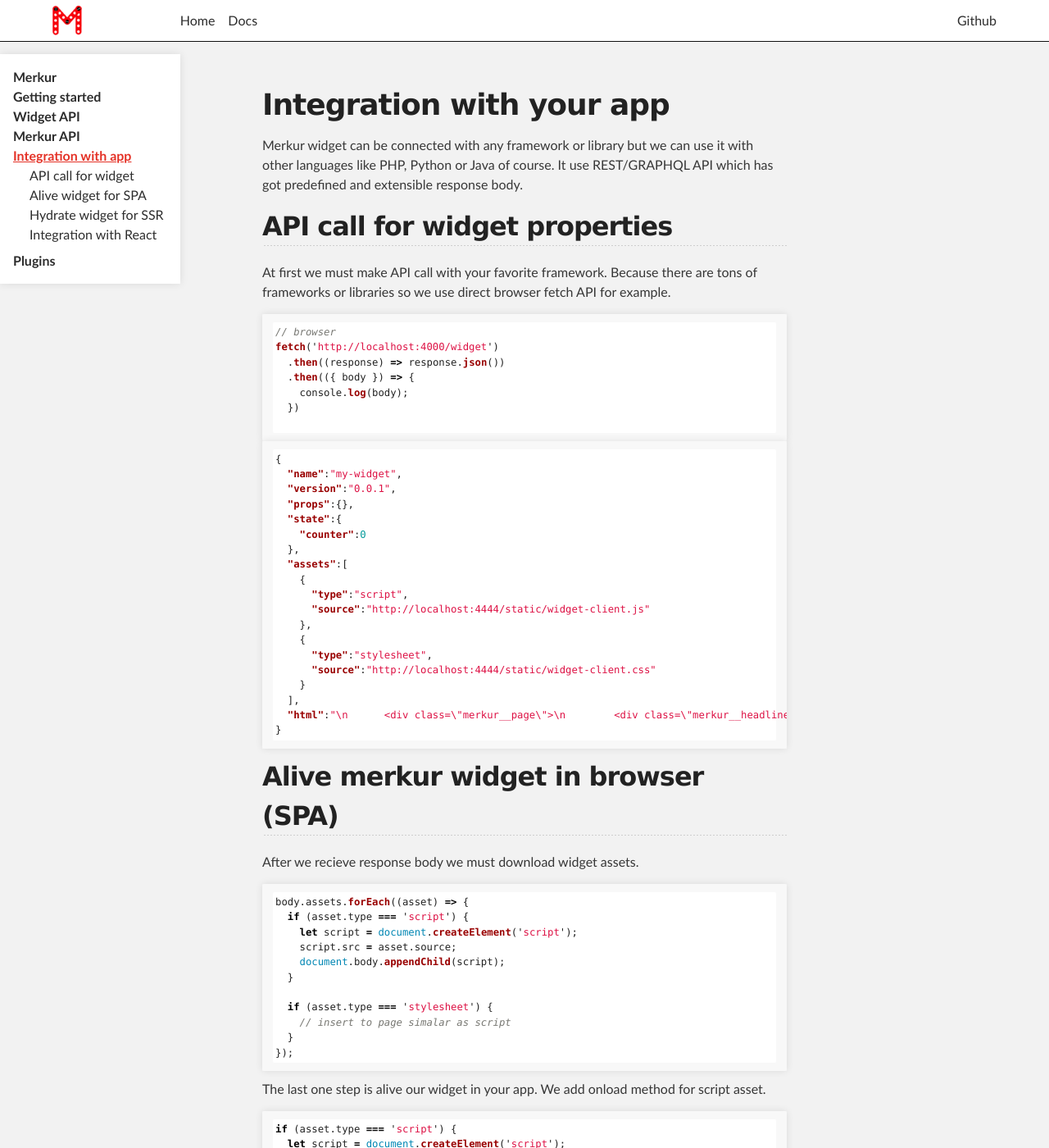
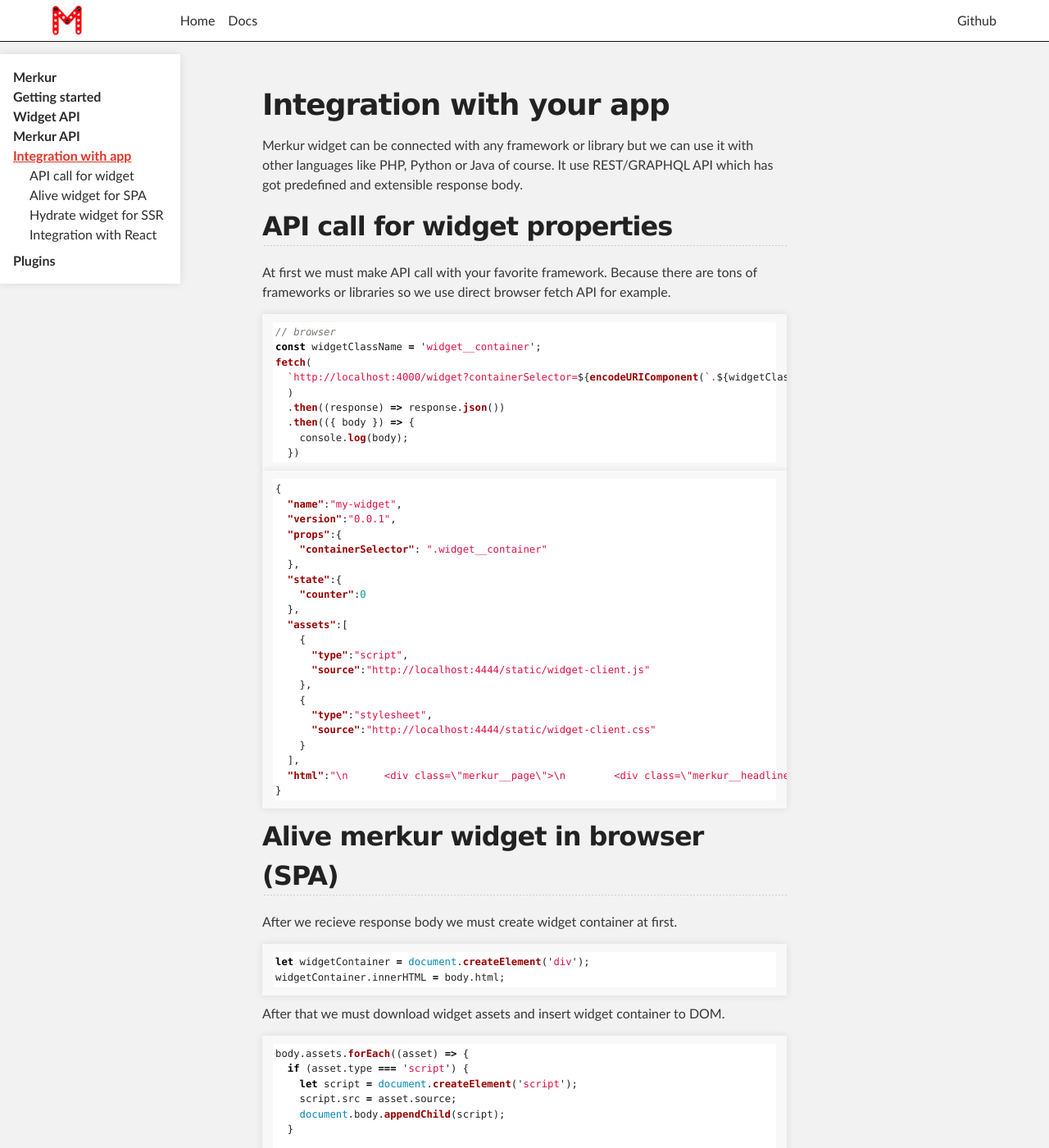
Before and after one commit to mjancarik/merkur, a Jekyll site: the page built from docs/docs/integration-with-app.md, in a window 1280 px wide and 1400 px high. Shown: the whole window at 82% size. Built offline with Jekyll 4.4.1, drawn with Linux system fonts in a browser that asks for light colours; some of the changed text lies outside the part shown.

Commit message:
feat: 🎸 added containerSelector and widgetClassName properties
BREAKING CHANGE: 🧨 yes

````diff
--- a/docs/docs/integration-with-app.md
+++ b/docs/docs/integration-with-app.md
@@ -12,19 +12,23 @@
 
 ```javascript
 // browser
-fetch('http://localhost:4000/widget')
+const widgetClassName = 'widget__container';
+fetch(
+  `http://localhost:4000/widget?containerSelector=${encodeURIComponent(`.${widgetClassName}`)}`
+  )
   .then((response) => response.json())
   .then(({ body }) => {
     console.log(body);
   })
-
 ```
 
 ```json
 {
   "name":"my-widget",
   "version":"0.0.1",
-  "props":{},
+  "props":{
+    "containerSelector": ".widget__container"
+  },
   "state":{
     "counter":0
   },
@@ -44,7 +48,14 @@
 
 ## Alive merkur widget in browser (SPA)
 
-After we recieve response body we must download widget assets.
+After we recieve response body we must create widget container at first.
+
+```javascript
+let widgetContainer = document.createElement('div');
+widgetContainer.innerHTML = body.html;
+```
+
+After that we must download widget assets and insert widget container to DOM.
 
 ```javascript
 body.assets.forEach((asset) => {
@@ -58,6 +69,8 @@
     // insert to page simalar as script
   }
 });
+
+document.body.appendChild(widgetContainer);
 ```
 
 The last one step is alive our widget in your app. We add onload method for script asset.
@@ -98,7 +111,7 @@
 Then we add widget html to our page.
 
 ```html
-<div id="container"><%- body.html %></div>
+<div class="<%= widgetClassName %>"><%- body.html %></div>
 ```
 
 The last one step is hydrate our widget in your app after page is loaded.
@@ -116,7 +129,7 @@
 
 ## Integration with React
 
-For easy integration with React library we created `@merkur/integration-react` module. The module is designed for client side and also for server side. You can use your own application stack for making API call for receiving `widgetProperties`. You only pass `widgetProperties` from API call to `MerkurComponent`. The component make hard work for you.
+For easy integration with React library we created `@merkur/integration-react` module. The module is designed for client side and also for server side. You can use your own application stack for making API call for receiving `widgetProperties`. You only pass `widgetProperties` and `widgetClassName` from API call to `MerkurComponent`. The component make hard work for you.
 
 ```jsx
 
@@ -124,15 +137,20 @@
 import { MerkurComponent } from '@merkur/integration-react';
 
 // example in browser
-let widgetProperties = await fetch('http://localhost:4000/widget')
+const widgetClassName = 'widget__container';
+let widgetProperties = await fetch(
+  `http://localhost:4000/widget?containerSelector=${encodeURIComponent(`.${widgetClassName}`)}`
+  )
   .then((response) => response.json())
   .then(({ body }) => {
     return body;
   })
 
 React.render(
-  <div className="container">
-    <MerkurComponent widgetProperties = {widgetProperties}>
+  <div className="app">
+    <MerkurComponent
+        widgetProperties = {widgetProperties}
+        widgetClassName = {widgetClassName}>
       <div>
         Fallback for undefined widgetProperties
       </div>
--- a/packages/create-widget/template/server/view/index.ejs
+++ b/packages/create-widget/template/server/view/index.ejs
@@ -15,7 +15,7 @@
     <title>MERKUR - widget</title>
   </head>
   <body>
-    <div id="container"><%- html %></div>
+    <div class="<%= container %>"><%- html %></div>
     <script>
       window.addEventListener('load', () => {
         __merkur__.create(<%- JSON.stringify(widgetProperties) %>)
--- a/packages/create-widget/template/src/widget.js
+++ b/packages/create-widget/template/src/widget.js
@@ -7,7 +7,6 @@
   name,
   version,
   $plugins: [componentPlugin, eventEmitterPlugin],
-  container: '#container',
   View,
   assets: [
     {
--- a/packages/create-widget/views/hyper/template/src/client.js
+++ b/packages/create-widget/views/hyper/template/src/client.js
@@ -13,7 +13,7 @@
     },
     mount(widget) {
       widget.$external.render = widget.$dependencies.bind(
-        document.querySelector(widget.container)
+        document.querySelector(widget.props.containerSelector)
       );
       return widget.View(widget.$external.render);
     },
--- a/packages/create-widget/views/preact/template/src/client.jsx
+++ b/packages/create-widget/views/preact/template/src/client.jsx
@@ -12,13 +12,13 @@
     },
     mount(widget) {
       const View = widget.View();
-      const container = document.querySelector(widget.container);
+      const container = document.querySelector(widget.props.containerSelector);
 
       return widget.$dependencies.render(View, container);
     },
     update(widget) {
       const View = widget.View();
-      const container = document.querySelector(widget.container);
+      const container = document.querySelector(widget.props.containerSelector);
 
       return widget.$dependencies.render(View, container);
     },
--- a/packages/create-widget/views/react/template/src/client.jsx
+++ b/packages/create-widget/views/react/template/src/client.jsx
@@ -13,13 +13,13 @@
     },
     mount(widget) {
       const View = widget.View();
-      const container = document.querySelector(widget.container);
+      const container = document.querySelector(widget.props.containerSelector);
 
       return widget.$dependencies.hydrate(View, container);
     },
     update(widget) {
       const View = widget.View();
-      const container = document.querySelector(widget.container);
+      const container = document.querySelector(widget.props.containerSelector);
 
       return widget.$dependencies.render(View, container);
     },
--- a/packages/plugin-component/src/index.js
+++ b/packages/plugin-component/src/index.js
@@ -57,7 +57,7 @@
 function componentAPI() {
   return {
     async info(widget, ...args) {
-      const { name, version, props, state, assets, container } = widget;
+      const { name, version, props, state, assets } = widget;
       const componentInfo =
         (await callLifeCycleMethod(widget, 'info', args)) || {};
 
@@ -67,7 +67,6 @@
         props,
         state,
         assets,
-        container,
         ...componentInfo,
       };
     },
````
Also changed, not shown: docs/docs/merkur-widget-api.md (+4 -3 lines), packages/create-widget/template/server/app.js (+8 -2 lines), packages/integration-react/src/MerkurComponent.jsx (+3 -14 lines), packages/integration-react/src/__tests__/MerkurComponentSpec.jsx (+9 -3 lines), packages/plugin-component/src/__tests__/indexSpec.js (+4 -4 lines), packages/plugin-http-client/src/__tests__/indexSpec.js (+1 -1 lines).
